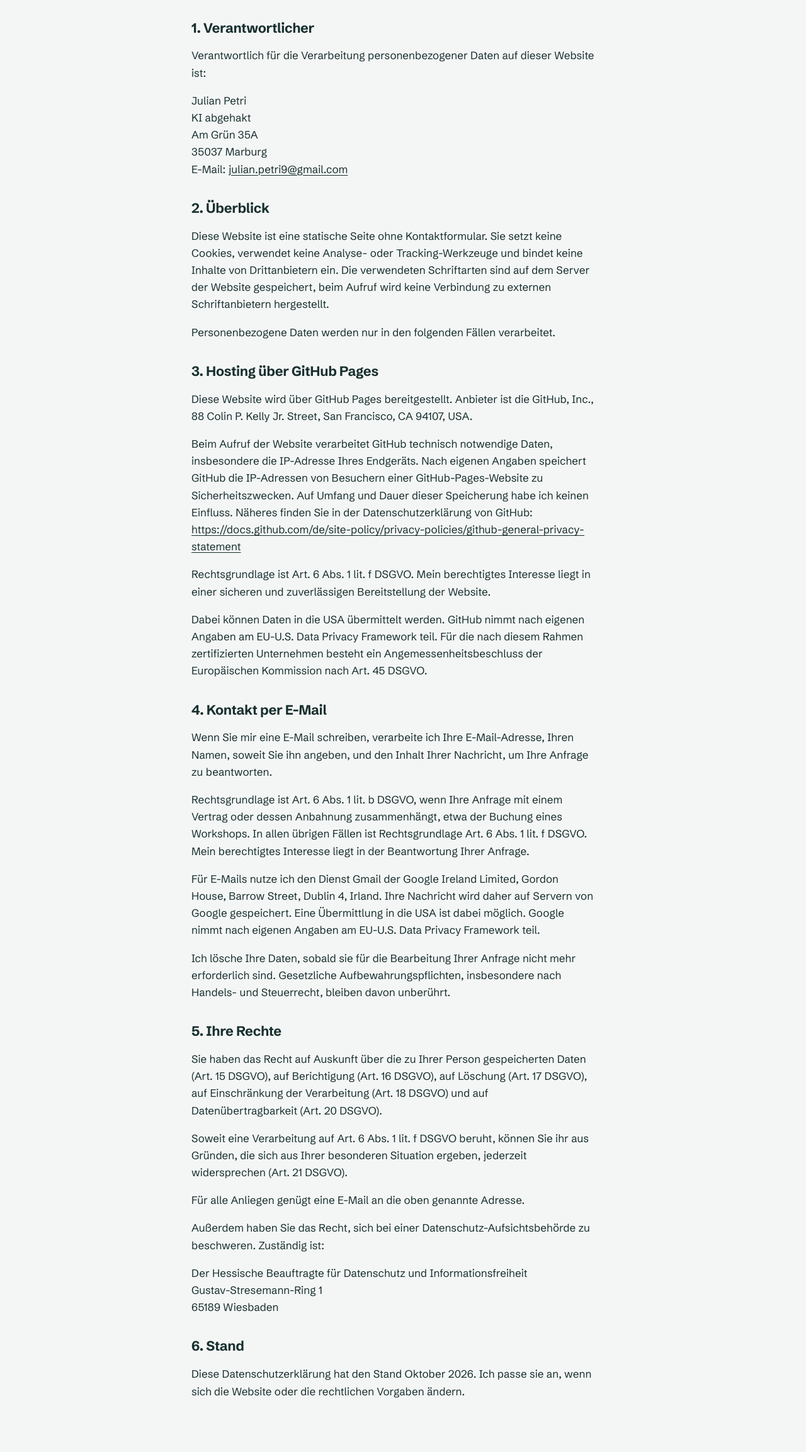
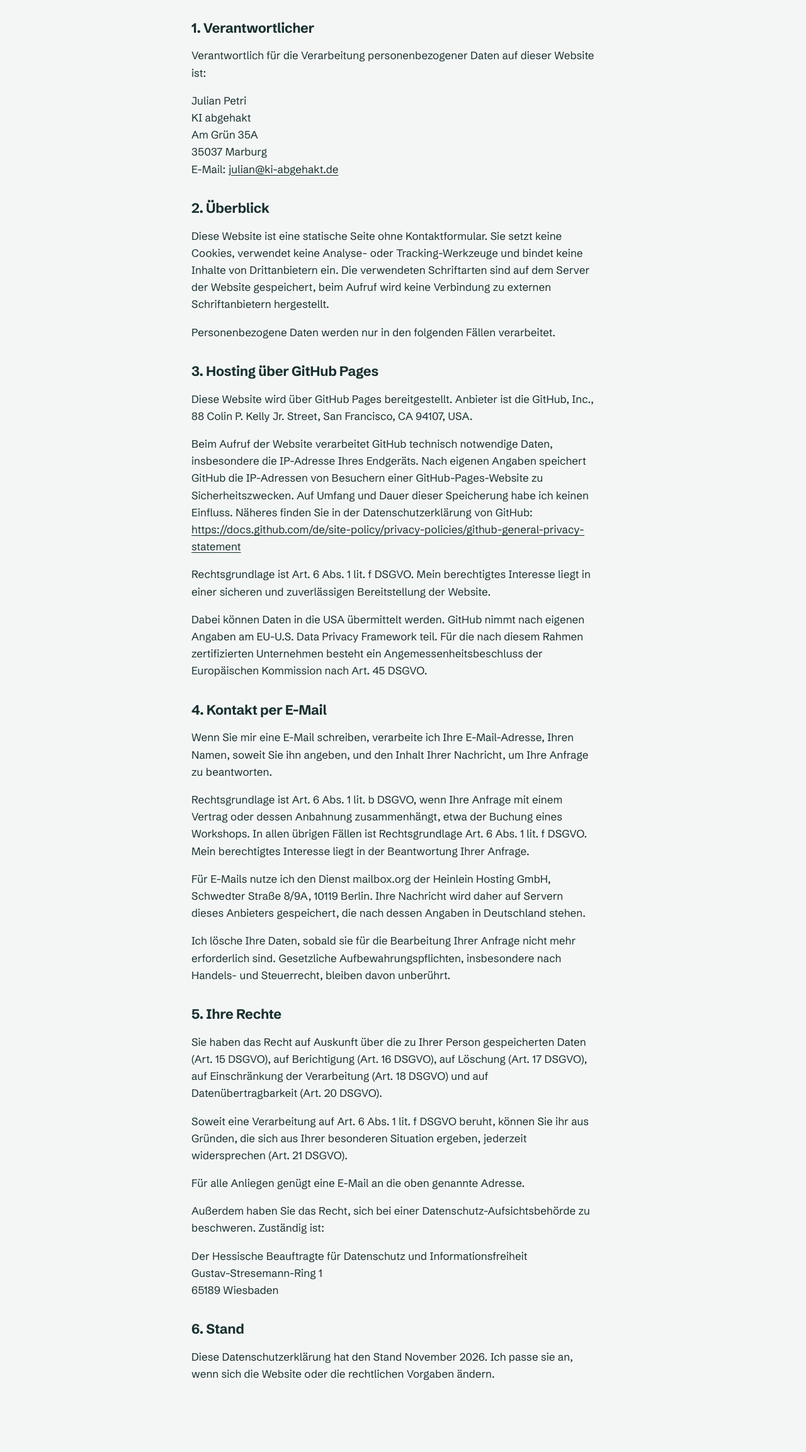
Before and after one commit to julianpetri9/simplework, a plain HTML site: page datenschutz.html in a window 1280 px wide. Shown: the part 227-2533 px from the top of the page at 63% size. Drawn offline with Linux system fonts and the light colour scheme.

Commit message:
Kontaktadresse julian@ki-abgehakt.de, Datenschutz nennt mailbox.org
Mailadresse auf Startseite, Impressum und Datenschutzerklaerung getauscht.
Abschnitt Kontakt per E-Mail nennt mailbox.org (Heinlein Hosting GmbH) statt Gmail,
Stand November 2026.

Co-Authored-By: Claude Fable 5.2 <noreply@anthropic.com>

```diff
--- a/datenschutz.html
+++ b/datenschutz.html
@@ -181,7 +181,7 @@
 
     <h2>1. Verantwortlicher</h2>
     <p>Verantwortlich für die Verarbeitung personenbezogener Daten auf dieser Website ist:</p>
-    <p>Julian Petri<br>KI abgehakt<br>Am Grün 35A<br>35037 Marburg<br>E-Mail: <a href="mailto:julian.petri9@gmail.com">julian.petri9@gmail.com</a></p>
+    <p>Julian Petri<br>KI abgehakt<br>Am Grün 35A<br>35037 Marburg<br>E-Mail: <a href="mailto:julian@ki-abgehakt.de">julian@ki-abgehakt.de</a></p>
 
     <h2>2. Überblick</h2>
     <p>Diese Website ist eine statische Seite ohne Kontaktformular. Sie setzt keine Cookies, verwendet keine Analyse- oder Tracking-Werkzeuge und bindet keine Inhalte von Drittanbietern ein. Die verwendeten Schriftarten sind auf dem Server der Website gespeichert, beim Aufruf wird keine Verbindung zu externen Schriftanbietern hergestellt.</p>
@@ -196,7 +196,7 @@
     <h2>4. Kontakt per E-Mail</h2>
     <p>Wenn Sie mir eine E-Mail schreiben, verarbeite ich Ihre E-Mail-Adresse, Ihren Namen, soweit Sie ihn angeben, und den Inhalt Ihrer Nachricht, um Ihre Anfrage zu beantworten.</p>
     <p>Rechtsgrundlage ist Art. 6 Abs. 1 lit. b DSGVO, wenn Ihre Anfrage mit einem Vertrag oder dessen Anbahnung zusammenhängt, etwa der Buchung eines Workshops. In allen übrigen Fällen ist Rechtsgrundlage Art. 6 Abs. 1 lit. f DSGVO. Mein berechtigtes Interesse liegt in der Beantwortung Ihrer Anfrage.</p>
-    <p>Für E-Mails nutze ich den Dienst Gmail der Google Ireland Limited, Gordon House, Barrow Street, Dublin 4, Irland. Ihre Nachricht wird daher auf Servern von Google gespeichert. Eine Übermittlung in die USA ist dabei möglich. Google nimmt nach eigenen Angaben am EU-U.S. Data Privacy Framework teil.</p>
+    <p>Für E-Mails nutze ich den Dienst mailbox.org der Heinlein Hosting GmbH, Schwedter Straße 8/9A, 10119 Berlin. Ihre Nachricht wird daher auf Servern dieses Anbieters gespeichert, die nach dessen Angaben in Deutschland stehen.</p>
     <p>Ich lösche Ihre Daten, sobald sie für die Bearbeitung Ihrer Anfrage nicht mehr erforderlich sind. Gesetzliche Aufbewahrungspflichten, insbesondere nach Handels- und Steuerrecht, bleiben davon unberührt.</p>
 
     <h2>5. Ihre Rechte</h2>
@@ -207,7 +207,7 @@
     <p>Der Hessische Beauftragte für Datenschutz und Informationsfreiheit<br>Gustav-Stresemann-Ring 1<br>65189 Wiesbaden</p>
 
     <h2>6. Stand</h2>
-    <p>Diese Datenschutzerklärung hat den Stand Oktober 2026. Ich passe sie an, wenn sich die Website oder die rechtlichen Vorgaben ändern.</p>
+    <p>Diese Datenschutzerklärung hat den Stand November 2026. Ich passe sie an, wenn sich die Website oder die rechtlichen Vorgaben ändern.</p>
   </div>
 </main>
 
```
Also changed, not shown: impressum.html (+1 -1 lines), index.html (+2 -2 lines), 1 other file.
